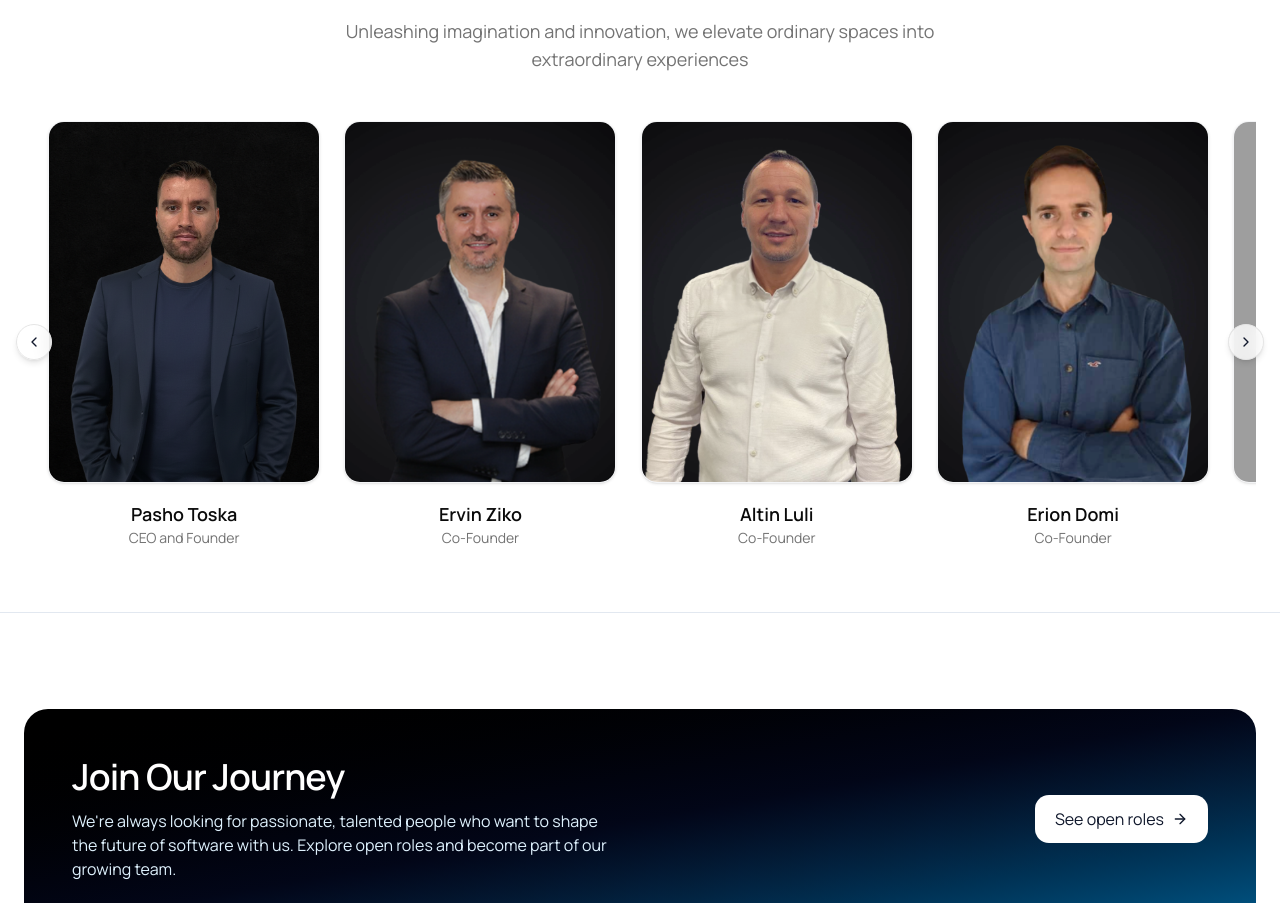
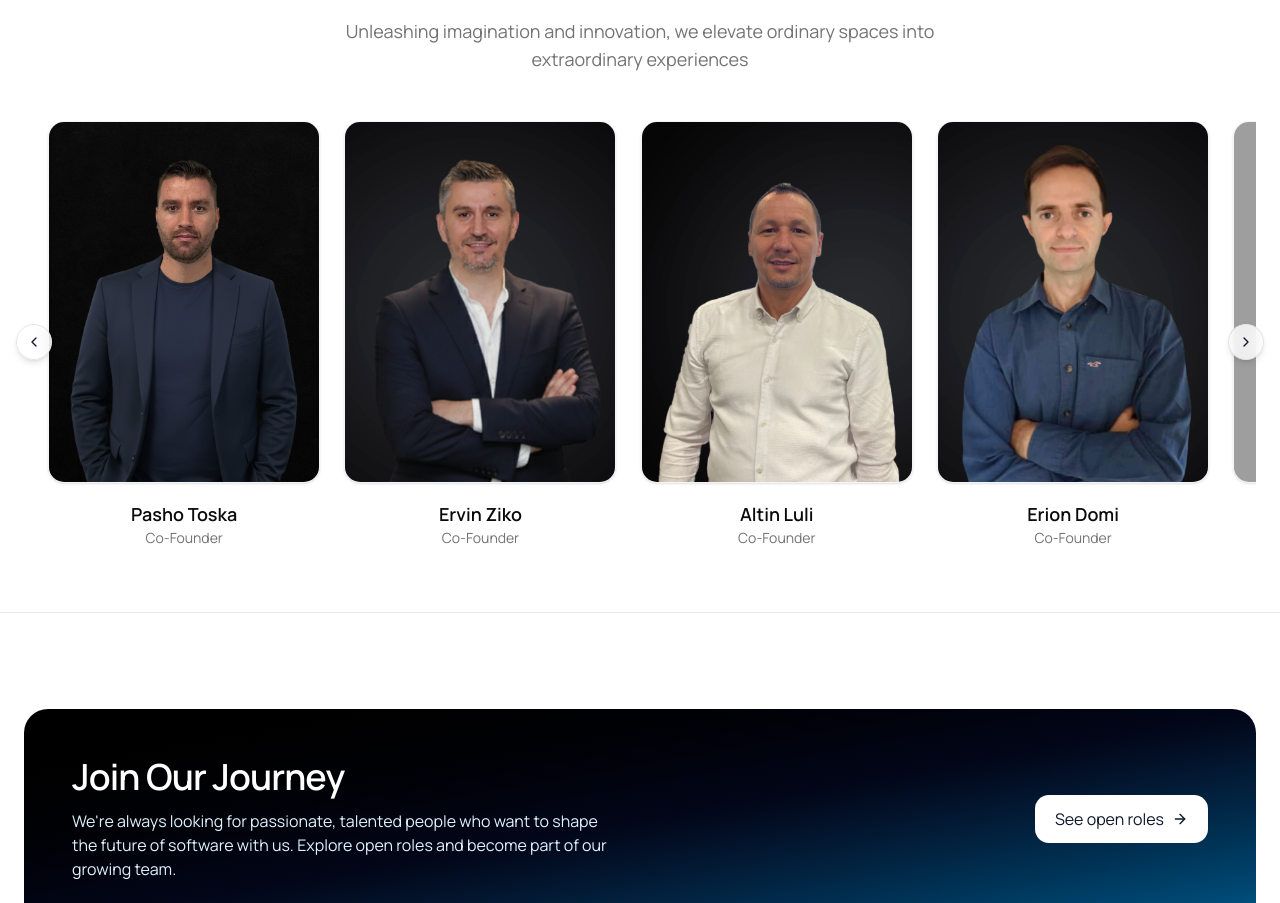
Before and after one commit to ArtemisaNurii/Codevider-final, a Next.js app: page /about in a window 1280 px wide. Shown: the part 2600-3503 px from the top of the page. Built offline with nearby package versions, Linux system fonts and the light colour scheme; no server answers; grey boxes are pictures that could not be loaded.

Commit message:
images fix

```diff
--- a/src/app/about/meetTeam.tsx
+++ b/src/app/about/meetTeam.tsx
@@ -7,9 +7,9 @@ import { ChevronLeft, ChevronRight } from "lucide-react"
 
 // No changes to the teamMembers array
 const teamMembers = [
-    { name: "Pasho Toska", role: "CEO and Founder", image: "/images/teamMember/pashoo.png" },
+    { name: "Pasho Toska", role: "Co-Founder", image: "/images/teamMember/pashoo.png" },
     { name: "Ervin Ziko", role: "Co-Founder", image: "/images/teamMember/ervinziko.png" },
-    { name: "Altin Luli", role: "Co-Founder", image: "/images/teamMember/alt.png" },
+    { name: "Altin Luli", role: "Co-Founder", image: "/images/teamMember/altini1.png" },
 
     { name: "Erion Domi", role: "Co-Founder", image: "/images/teamMember/erionn.png" },
     { name: "Genci Likaj", role: "Senior Software engineer", image: "/images/teamMember/genci.png" },
```
Also changed, not shown: public/images/teamMember/altini1.png (added).
